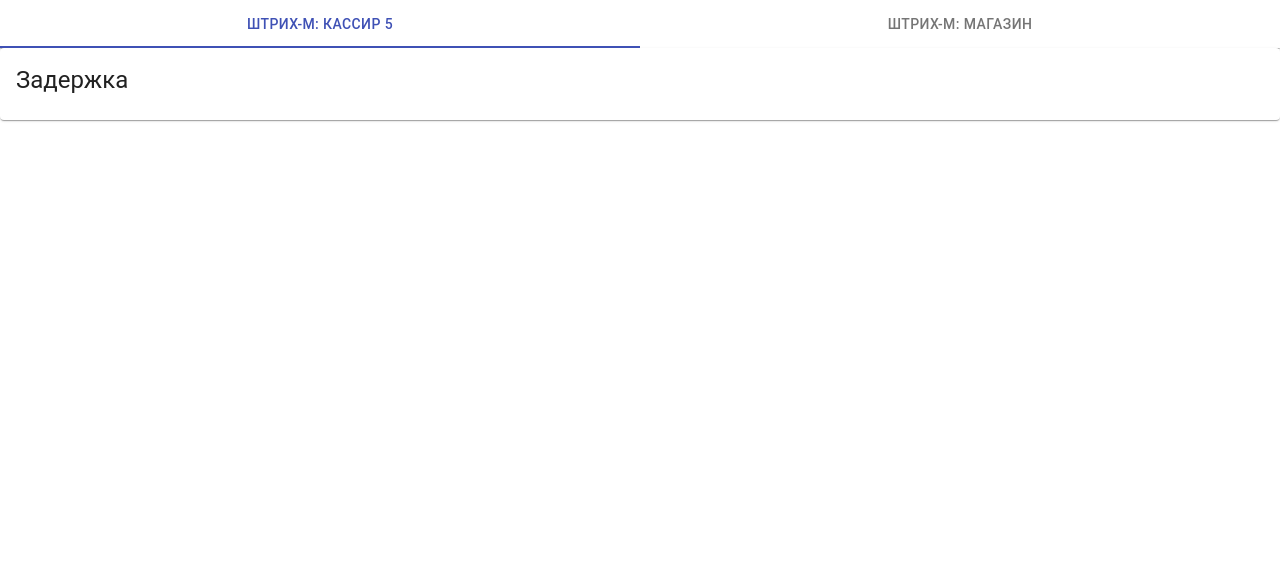
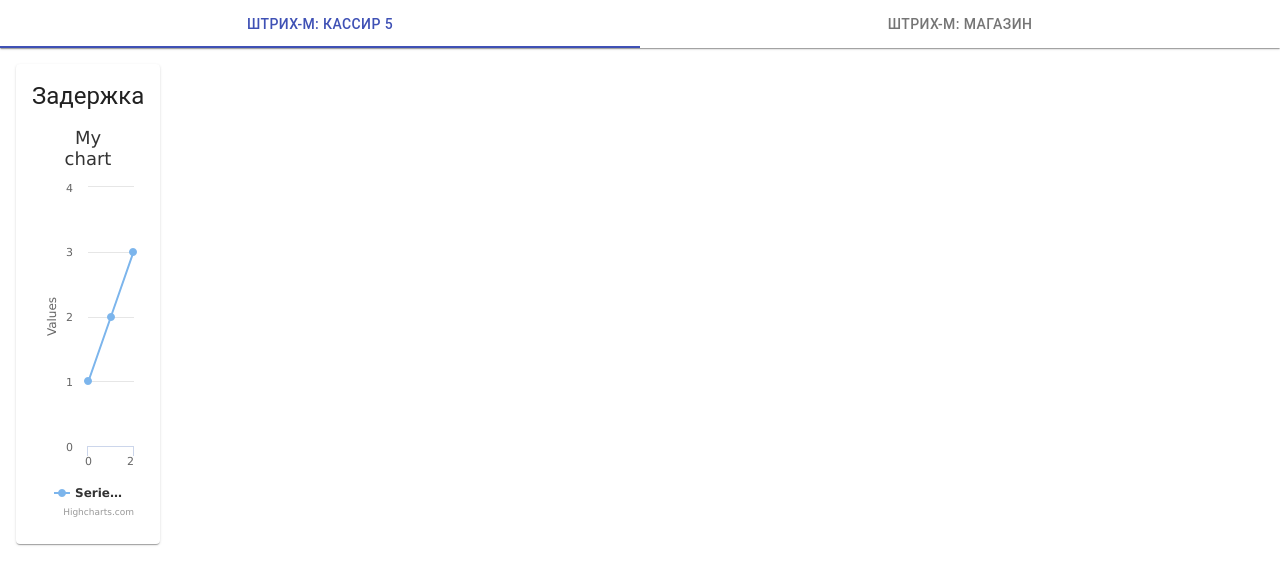
Before and after one commit to geporys/WorldSkills, a React (Create React App) app: page /cashier in a window 1280 px wide. Shown: the top 584 px of the page. Built offline with nearby package versions, Linux system fonts and the light colour scheme.

Commit message:
Add first card

```diff
--- a/package.json
+++ b/package.json
@@ -7,6 +7,9 @@
     "@testing-library/jest-dom": "^4.2.4",
     "@testing-library/react": "^9.5.0",
     "@testing-library/user-event": "^7.2.1",
+    "axios": "^0.20.0",
+    "highcharts": "^8.2.0",
+    "highcharts-react-official": "^3.0.0",
     "react": "^16.13.1",
     "react-dom": "^16.13.1",
     "react-router-dom": "^5.2.0",
--- a/src/Cashier/DelayCard.jsx
+++ b/src/Cashier/DelayCard.jsx
@@ -1,24 +1,39 @@
 import React from 'react';
 import { makeStyles } from '@material-ui/core/styles';
 import Card from '@material-ui/core/Card';
-import CardActionArea from '@material-ui/core/CardActionArea';
 import CardContent from '@material-ui/core/CardContent';
 import Typography from '@material-ui/core/Typography';
+import Highcharts from 'highcharts';
+import HighchartsReact from 'highcharts-react-official';
+
+const options = {
+  title: {
+    text: 'My chart',
+  },
+  series: [
+    {
+      data: [1, 2, 3],
+    },
+  ],
+};
 
 const useStyles = makeStyles({
-  root: {},
+  root: {
+    maxWidth: 500,
+  },
 });
 
 const DelayCard = () => {
+  const classes = useStyles();
+
   return (
-    <Card>
-      <CardActionArea>
-        <CardContent>
-          <Typography gutterBottom variant="h5" component="h2">
-            Задержка
-          </Typography>
-        </CardContent>
-      </CardActionArea>
+    <Card className={classes.root}>
+      <CardContent>
+        <Typography gutterBottom variant="h5" component="h2">
+          Задержка
+        </Typography>
+        <HighchartsReact highcharts={Highcharts} options={options} />
+      </CardContent>
     </Card>
   );
 };
--- a/src/Cashier/index.jsx
+++ b/src/Cashier/index.jsx
@@ -3,14 +3,18 @@ import { makeStyles } from '@material-ui/core/styles';
 import DelayCard from './DelayCard';
 
 const useStyles = makeStyles({
-  root: {},
+  root: {
+    padding: 16,
+    display: 'flex',
+    justifyContent: 'space-between',
+  },
 });
 
 const Cashier = () => {
   const classes = useStyles();
 
   return (
-    <div className={classes}>
+    <div className={classes.root}>
       <DelayCard />
     </div>
   );
```
Also changed, not shown: 1 other file (tests, documents, lock files or other folders).
